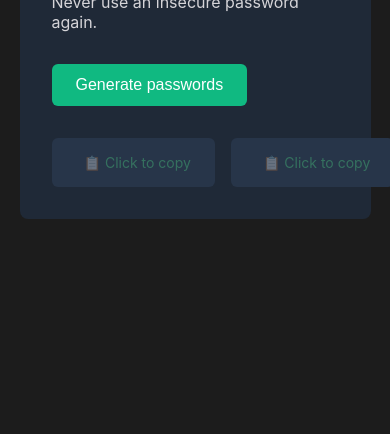
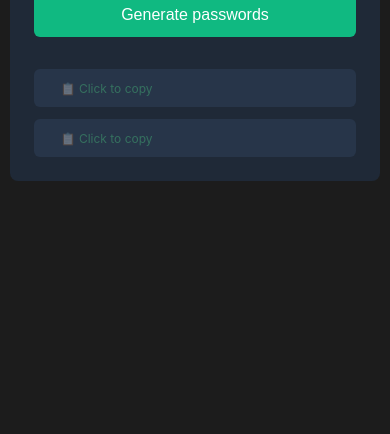
Before and after one commit to Holden0905/password-generator, a plain HTML site: page index.html in a window 390 px wide. Shown: the part 410-844 px from the top of the page. Drawn offline with Linux system fonts and the light colour scheme.

Commit message:
Updated for mobile

```diff
--- a/styles.css
+++ b/styles.css
@@ -133,3 +133,60 @@ h1 {
 .password:empty .copy-hint {
     display: none;
 }
+
+/* Add these media queries at the end of your CSS file */
+@media screen and (max-width: 480px) {
+    .container {
+        padding: 1.5rem;
+        width: 95%;
+    }
+
+    h1 {
+        font-size: 2rem;
+    }
+
+    .password-container {
+        flex-direction: column;
+        gap: 0.75rem;
+    }
+
+    .password {
+        padding: 0.6rem 0.8rem;
+        font-size: 0.9rem;
+    }
+
+    .generate-btn {
+        width: 100%;
+        padding: 0.8rem;
+    }
+
+    .subtitle {
+        font-size: 0.9rem;
+        margin-bottom: 1.5rem;
+    }
+
+    .copy-hint {
+        font-size: 12px;
+        padding: 2px 6px;
+    }
+
+    .password.copied::after {
+        font-size: 10px;
+        top: -25px;
+    }
+}
+
+/* For very small screens */
+@media screen and (max-width: 320px) {
+    .container {
+        padding: 1rem;
+    }
+
+    h1 {
+        font-size: 1.75rem;
+    }
+
+    .password {
+        font-size: 0.8rem;
+    }
+}
```
